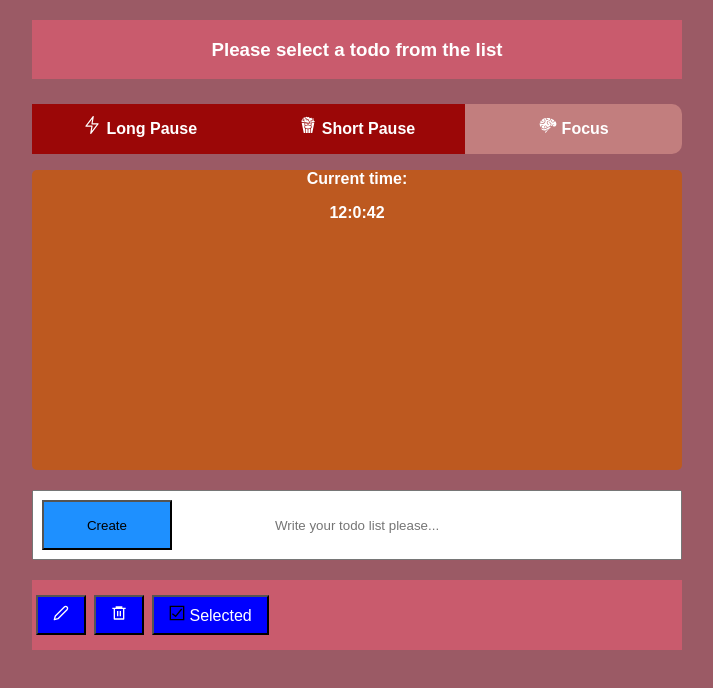
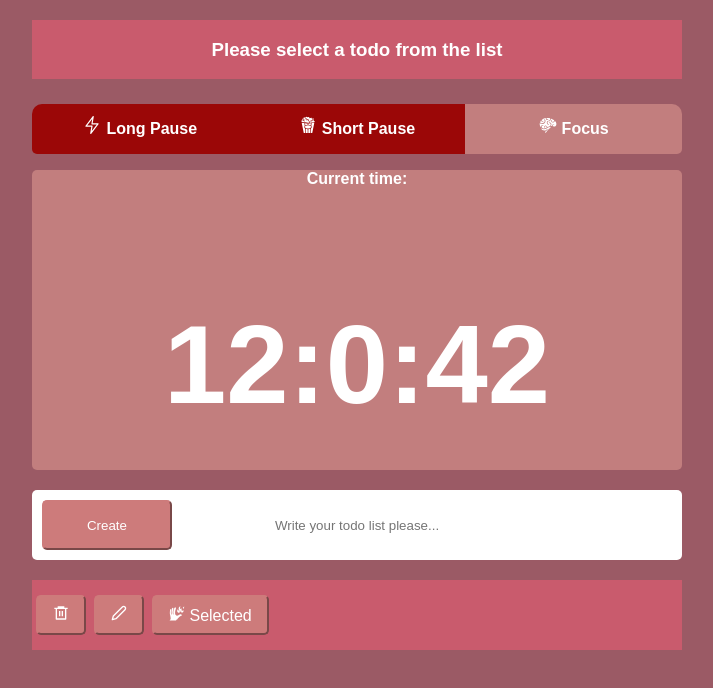
Before and after one commit to kaveh1985/pomodoro, a React (Create React App) app: page / in a window 1280 px wide. Shown: the top 688 px of the page, without its empty margins (283-996 px from the left). Built offline with nearby package versions, Linux system fonts and the light colour scheme; a small style sheet from the web is missing.

Commit message:
I have optimized the css parts

```diff
--- a/src/components/Edit.js
+++ b/src/components/Edit.js
@@ -2,6 +2,7 @@ import React from "react";
 import { FiEdit2 } from 'react-icons/fi';
 import { RiDeleteBin6Line} from 'react-icons/ri';
 import { GrCheckboxSelected } from "react-icons/gr";
+import { GiFireSpellCast } from 'react-icons/gi';
 import Button from "./elements/Button";
 import "../styles/Edit.css";
 
@@ -13,20 +14,29 @@ const Edit = ({ items }) => {
 
 
   const buttonStyle = {
-    backgroundColor: 'blue',
+    backgroundColor: '#CD7B7B',
     color: 'white',
     fontSize: '16px',
     // borderRadius: '5px',
     padding: '8px',
     paddingLeft: "15px",
     paddingRight: "15px",
-    margin: '4px'
+    margin: '4px',
+    borderColor: "#CD7B7B",
+    borderRadius: '5px'
     // Add more custom styles as needed
   };
 
   return (
     <div className="todo-container">
        <div>
+       <Button
+            style={buttonStyle}
+            className="custom-styles"
+            onClick={handleButtonClick}
+          >
+               <RiDeleteBin6Line />
+                </Button>
         <Button
           style={buttonStyle}
           className="custom-styles"
@@ -35,18 +45,11 @@ const Edit = ({ items }) => {
               <FiEdit2 />
           </Button>
           <Button
-            style={buttonStyle}
-            className="custom-styles"
-            onClick={handleButtonClick}
-          >
-               <RiDeleteBin6Line />
-                </Button>
-          <Button
             style={buttonStyle} text={"Selected"}
             className="custom-styles"
             onClick={handleButtonClick}
           >
-                 <GrCheckboxSelected />
+                 <GiFireSpellCast />
             </Button>
        </div>
     </div>
--- a/src/components/Menu.js
+++ b/src/components/Menu.js
@@ -5,25 +5,30 @@ import { GiBrain } from 'react-icons/gi';
 import '../styles/Menu.css';
 
 
+
 const Menu = () => {
   const [selectedItem, setSelectedItem] = useState(null);
   const [activeItem, setActiveItem] = useState(true);
+  const [selectedLeftBorder, setSelectedLeftBorder] = useState(false)
+  const [selectedRightBorder, setSelectedRightBorder] = useState(false)
 
   const handleClick = (item) => {
     setActiveItem(false)
     setSelectedItem(item);
+    setSelectedLeftBorder((prevSelectedBorder) => !prevSelectedBorder);
+    setSelectedRightBorder((prevSelectedBorder) => !prevSelectedBorder);
   };
 
-  const liStyle= {
-     marginLeft: "5px"
-  }
 
 
   return (
     <div className="menu">
       <ul>
         <li id="first-option"
-          style={{ backgroundColor: selectedItem === 'Item 1' ? '#c27e7e' : '' }}
+           style={{
+            backgroundColor: selectedItem === 'Item 1' ? '#c27e7e' : '',
+            borderBottomLeftRadius: selectedLeftBorder ? '0px' : '5px'
+          }}
           onClick={() => handleClick('Item 1')}
         >
           <RxLightningBolt size={18}/>
@@ -36,8 +41,10 @@ const Menu = () => {
           <GiPopcorn size={18}/>
           <span>Short Pause</span>
         </li>
-        <li id={activeItem ? "third-option": null}
-          style={{ backgroundColor: selectedItem === 'Item 3' ? '#c27e7e' : '' }}
+        <li className='third-option' id={activeItem ? "active": null}
+          style={{ backgroundColor: selectedItem === 'Item 3' ? '#c27e7e' : '',
+          borderBottomRightRadius: selectedRightBorder ? '0px' : '5px'
+        }}
           onClick={() => handleClick('Item 3')}
         >
           <GiBrain size={18} />
--- a/src/components/Timer.js
+++ b/src/components/Timer.js
@@ -9,7 +9,7 @@ function Clock() {
       setTime(new Date());
     }, 1000);
     return () => clearInterval(timer);
-  }, []);
+  }, [time]);
 
   const hours = time.getHours();
   const minutes = time.getMinutes();
@@ -18,7 +18,7 @@ function Clock() {
   return (
     <div className='Timer'>
       <p>Current time:</p>
-      <p>{hours}:{minutes}:{seconds}</p>
+      <p id="time">{hours}:{minutes}:{seconds}</p>
     </div>
   );
 }
--- a/src/styles/App.css
+++ b/src/styles/App.css
@@ -1,4 +1,4 @@
-body, html {
+body, html, div {
  color: white;
 }
 
--- a/src/styles/Edit.css
+++ b/src/styles/Edit.css
@@ -11,7 +11,7 @@
   align-items: center;
   height: 100%;
 }
-
+/*
 .todo-buttons {
   margin-right: 10px;
   padding: 10px;
@@ -19,5 +19,5 @@
   height: 43px;
   cursor: pointer;
   color: white;
-  background-color: #1e90ff;
-}
+  background-color: #CD7B7B;
+} */
--- a/src/styles/Menu.css
+++ b/src/styles/Menu.css
@@ -5,18 +5,19 @@
   margin-left: 5px;
 }
 
-.menu #third-option {
-  background: #c27e7e;
-  border-top-right-radius: 10px;
-  border-bottom-right-radius: 10px;
-}
-
-.menu #firt-option {
+.menu #first-option {
   border-top-left-radius: 10px;
   border-bottom-left-radius: 10px;
 }
 
 
+.menu .third-option {
+  border-top-right-radius: 10px;
+}
+
+.menu #active {
+  background: #c27e7e;
+}
 
 .menu ul {
   line-height: 50px;
--- a/src/styles/Timer.css
+++ b/src/styles/Timer.css
@@ -1,5 +1,9 @@
 .Timer {
-    background-color: rgb(189, 89, 32);
+    background: #c27e7e;
     height: 300px;
     border-radius: 5px;
 }
+
+#time {
+    font-size: 7rem;
+}
--- a/src/styles/Todo.css
+++ b/src/styles/Todo.css
@@ -7,9 +7,10 @@
     box-sizing: border-box;
     text-align: right;
     width: 100%;
-    outline: none;
+    /* outline: none; */
     height: 70px;
-    border-radius: 5px solid gray 1px;
+    border-radius: 5px;
+    border-style: none;
     text-align: center;
   }
 
@@ -24,6 +25,10 @@
     width: 20%;
     padding: auto;
     height: 50px;
+    border-radius: 5px;
+    outline-offset: 5px;
     cursor: pointer;
-    background-color: #1e90ff;
+    color: inherit;
+    background-color: #CD7B7B;
+    border-color:#CD7B7B
   }
```
